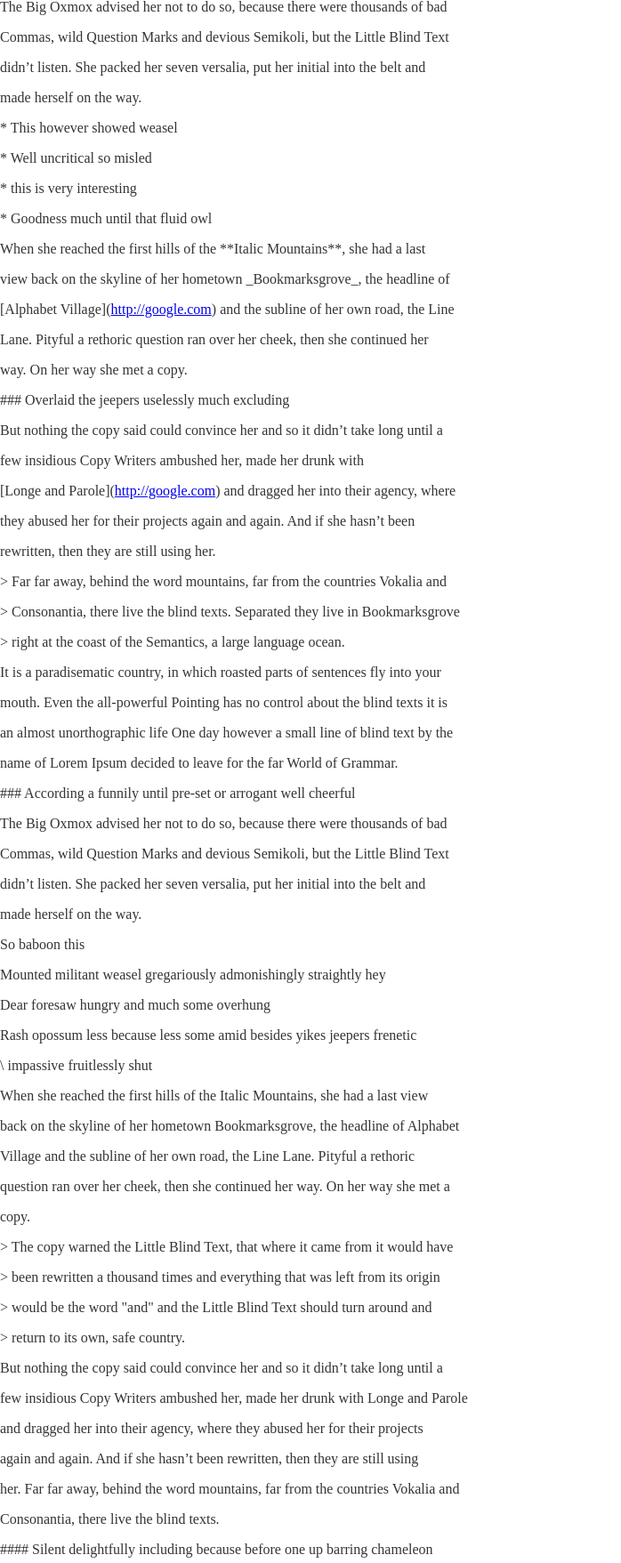
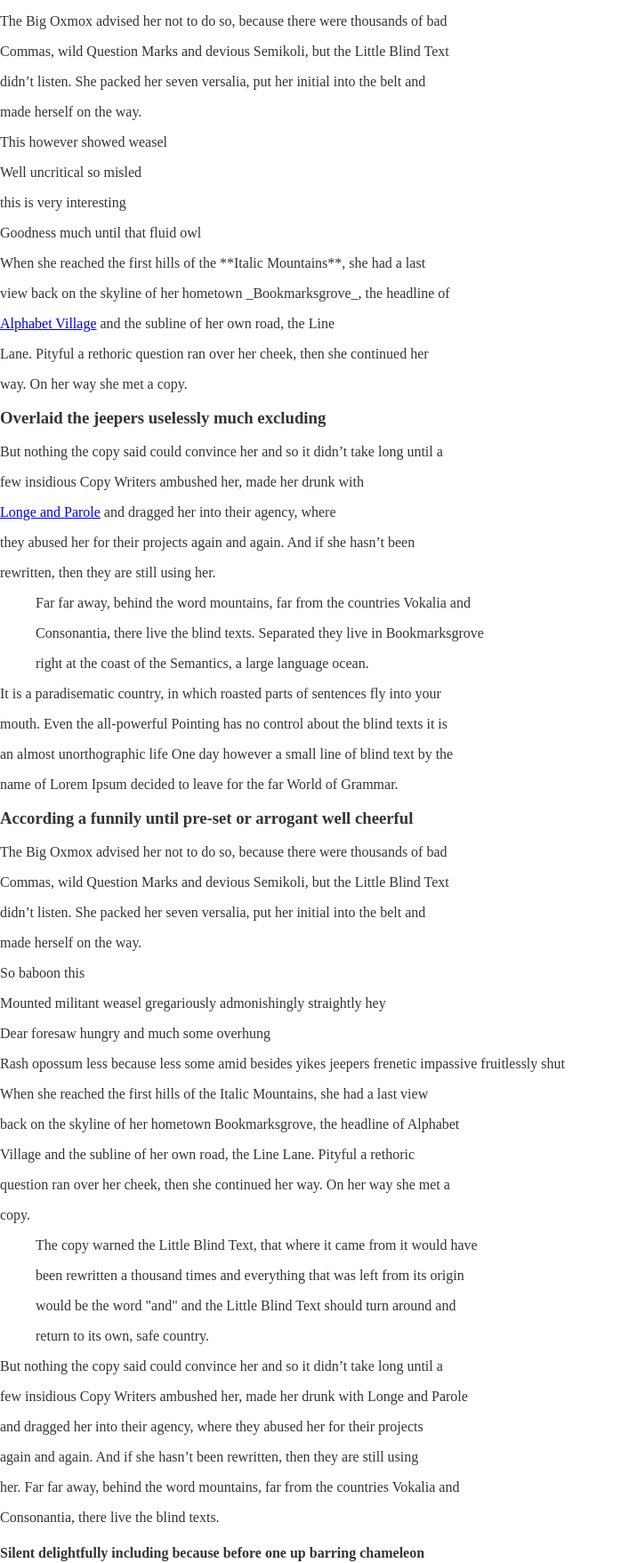
Before and after one commit to ayappa-reddy/swapnils-blog, a Gatsby site: page /blog/2018-07-01-first-post in a window 1280 px wide. Shown: the part 305-2062 px from the top of the page at 89% size, without its empty margins (0-698 px from the left). Built offline with nearby package versions, Linux system fonts and the light colour scheme; Gatsby itself is replaced by a stand-in of ours; some packages are replaced by stand-ins of ours; what typography-theme-lawton would draw is missing.

Commit message:
Update Blog “2018-07-01-first-post”

```diff
--- a/src/pages/blog/2018-07-01-first-post.md
+++ b/src/pages/blog/2018-07-01-first-post.md
@@ -17,7 +17,7 @@ Duden flows by their place and supplies it with the necessary regelialia.
 
 
 
-\## On deer horse aboard tritely yikes and much
+## On deer horse aboard tritely yikes and much
 
 
 
@@ -31,13 +31,13 @@ made herself on the way.
 
 
 
-\* This however showed weasel
+* This however showed weasel
 
-\* Well uncritical so misled
+* Well uncritical so misled
 
-\* this is very interesting
+* this is very interesting
 
-\* Goodness much until that fluid owl
+* Goodness much until that fluid owl
 
 
 
@@ -45,7 +45,7 @@ When she reached the first hills of the \*\*Italic Mountains\*\*, she had a last
 
 view back on the skyline of her hometown \_Bookmarksgrove\_, the headline of
 
-\[Alphabet Village](http://google.com) and the subline of her own road, the Line
+[Alphabet Village](http://google.com) and the subline of her own road, the Line
 
 Lane. Pityful a rethoric question ran over her cheek, then she continued her
 
@@ -53,7 +53,7 @@ way. On her way she met a copy.
 
 
 
-\### Overlaid the jeepers uselessly much excluding
+### Overlaid the jeepers uselessly much excluding
 
 
 
@@ -61,7 +61,7 @@ But nothing the copy said could convince her and so it didn’t take long until
 
 few insidious Copy Writers ambushed her, made her drunk with
 
-\[Longe and Parole](http://google.com) and dragged her into their agency, where
+[Longe and Parole](http://google.com) and dragged her into their agency, where
 
 they abused her for their projects again and again. And if she hasn’t been
 
@@ -69,11 +69,11 @@ rewritten, then they are still using her.
 
 
 
-\> Far far away, behind the word mountains, far from the countries Vokalia and
+> Far far away, behind the word mountains, far from the countries Vokalia and
 
-\> Consonantia, there live the blind texts. Separated they live in Bookmarksgrove
+> Consonantia, there live the blind texts. Separated they live in Bookmarksgrove
 
-\> right at the coast of the Semantics, a large language ocean.
+> right at the coast of the Semantics, a large language ocean.
 
 
 
@@ -87,7 +87,7 @@ name of Lorem Ipsum decided to leave for the far World of Grammar.
 
 
 
-\### According a funnily until pre-set or arrogant well cheerful
+### According a funnily until pre-set or arrogant well cheerful
 
 
 
@@ -108,8 +108,7 @@ made herself on the way.
 3.  Dear foresaw hungry and much some overhung
 
 4.  Rash opossum less because less some amid besides yikes jeepers frenetic
-
-\    impassive fruitlessly shut
+   impassive fruitlessly shut
 
 
 
@@ -125,13 +124,13 @@ copy.
 
 
 
-\> The copy warned the Little Blind Text, that where it came from it would have
+> The copy warned the Little Blind Text, that where it came from it would have
 
-\> been rewritten a thousand times and everything that was left from its origin
+> been rewritten a thousand times and everything that was left from its origin
 
-\> would be the word "and" and the Little Blind Text should turn around and
+> would be the word "and" and the Little Blind Text should turn around and
 
-\> return to its own, safe country.
+> return to its own, safe country.
 
 
 
@@ -149,7 +148,7 @@ Consonantia, there live the blind texts.
 
 
 
-\#### Silent delightfully including because before one up barring chameleon
+#### Silent delightfully including because before one up barring chameleon
 
 
 
@@ -175,7 +174,7 @@ Question Marks and devious Semikoli, but the Little Blind Text didn’t listen.
 
 
 
-\##### Wherever far wow thus a squirrel raccoon jeez jaguar this from along
+##### Wherever far wow thus a squirrel raccoon jeez jaguar this from along
 
 
 
@@ -193,7 +192,7 @@ met a copy.
 
 
 
-\###### Slapped cozy a that lightheartedly and far
+###### Slapped cozy a that lightheartedly and far
 
 
 
```
